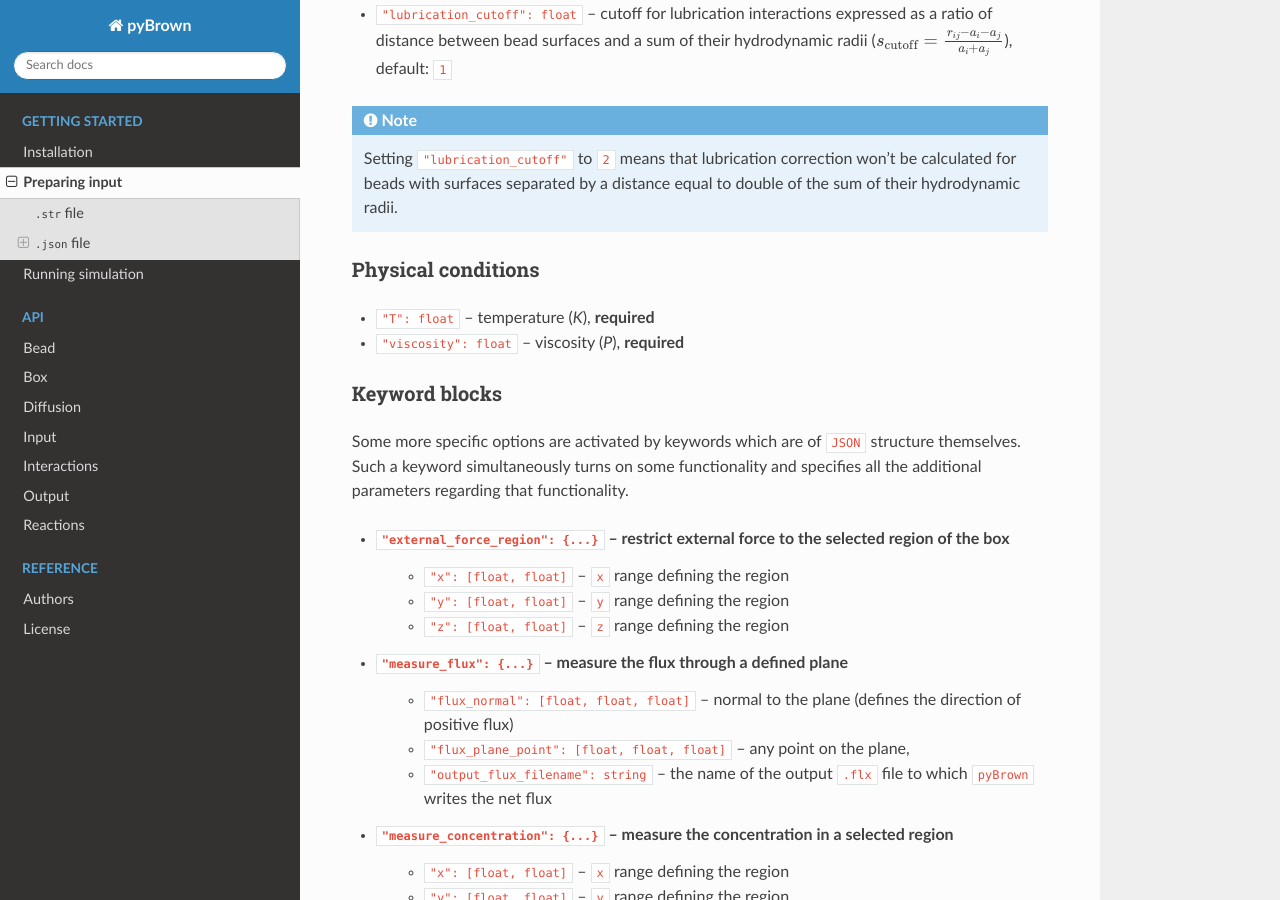
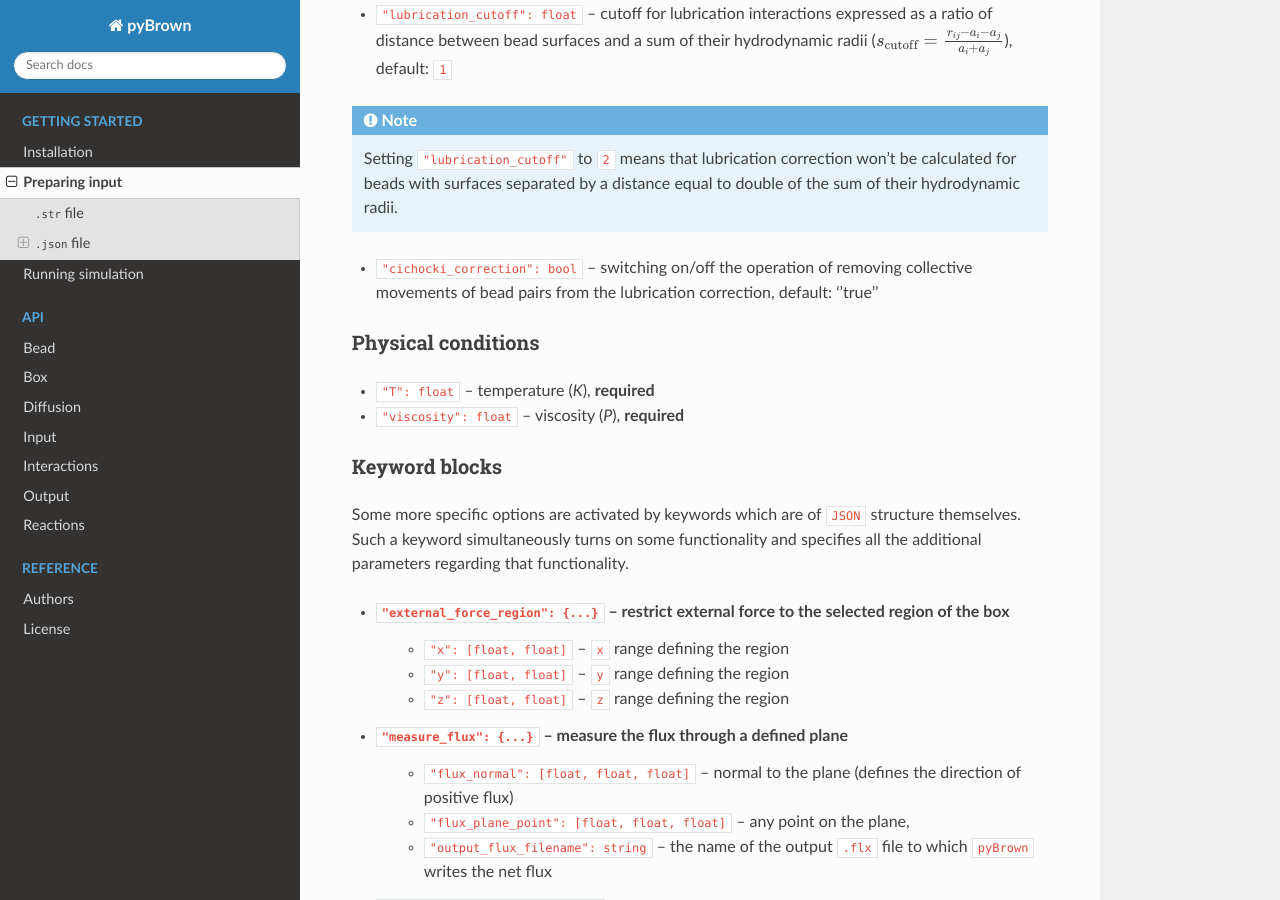
Before and after one commit to tskora/pyBrown, a Sphinx documentation site: the page built from docs/source/getting_started/preparing_input.rst, in a window 1280 px wide and 900 px high, scrolled down 4339 px. Built offline with Sphinx 7.4.7 and the Read the Docs theme 2.0.0, drawn with Linux system fonts in a browser that asks for light colours.

Commit message:
cichocki correction switch added to the documentation

```diff
--- a/docs/source/getting_started/preparing_input.rst
+++ b/docs/source/getting_started/preparing_input.rst
@@ -139,6 +139,8 @@ Hydrodynamic interactions
 
     Setting ``"lubrication_cutoff"`` to ``2`` means that lubrication correction won't be calculated for beads with surfaces separated by a distance equal to double of the sum of their hydrodynamic radii.
 
+- ``"cichocki_correction": bool`` -- switching on/off the operation of removing collective movements of bead pairs from the lubrication correction, default: ''true''
+
 
 Physical conditions
 ^^^^^^^^^^^^^^^^^^^^
```
